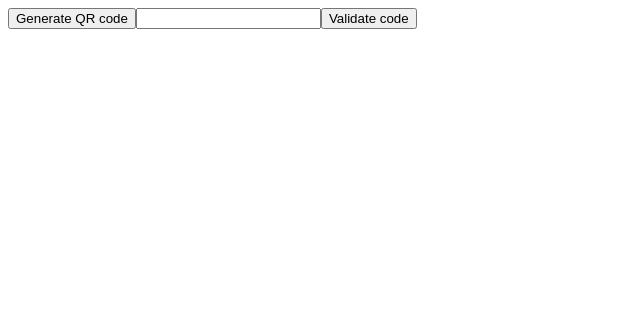
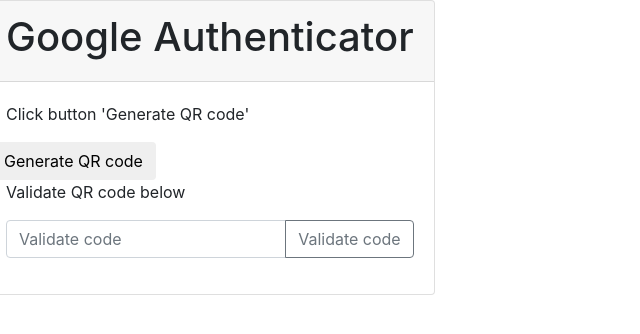
Before and after one commit to dedovich-s/google-authenticator-example, a React app in the folder ui/: page / in a window 1280 px wide. Shown: the whole page, without its empty margins (0-640 px from the left). Built offline with nearby package versions, Linux system fonts and the light colour scheme.

Commit message:
Some bootstrap styling added

```diff
--- a/ui/src/components/GoogleAuthenticator.js
+++ b/ui/src/components/GoogleAuthenticator.js
@@ -5,8 +5,11 @@
 
   state = {
     qrCodeUrl: null,
-    code: null
+    code: null,
+    validation: null
   };
+
+
 
   handleGenerateQrCode = () => {
     axios.get('http://localhost:8080/googleAuthenticator/getQrCodeUrl')
@@ -21,23 +24,69 @@
 
   handleValidateCode = () => {
     axios.post('http://localhost:8080/googleAuthenticator/validateCode/' + this.state.code)
-      .then(response => console.log(response.data));
+      .then(response => {
+        if (response.data === true) {
+          this.setState({validation: valid})
+        } else {
+          this.setState({validation: invalid})
+        }
+      });
   };
 
   render() {
     return (
-      <div>
-        <button onClick={this.handleGenerateQrCode}>Generate QR code</button>
-
-        <img src={this.state.qrCodeUrl}/>
-
-        <input maxLength={6} minLength={6} onChange={this.handleCodeInput}/>
-
-        <button onClick={this.handleValidateCode}>Validate code</button>
-
+      <div className={'row'}>
+        <div className={'col-xs-6'}>
+          <div className="card">
+            <div className="card-header">
+              <h1>Google Authenticator</h1>
+            </div>
+            <div className="card-body">
+              <p className="card-text">Click button 'Generate QR code'</p>
+              <div className='row'>
+                <button className={'btn btn-default'} onClick={this.handleGenerateQrCode}>Generate QR code</button>
+              </div>
+              <div className={'row'}>
+                <img src={this.state.qrCodeUrl}/>
+              </div>
+              <p className="card-text">Validate QR code below</p>
+              {this.state.validation}
+              <div className="input-group mb-3">
+                <input type="text"
+                       className="form-control"
+                       placeholder="Validate code"
+                       aria-label="Validate code"
+                       aria-describedby="button-addon2"
+                       maxLength={6}
+                       minLength={6}
+                       onChange={this.handleCodeInput}/>
+                <div className="input-group-append">
+                  <button
+                    className="btn btn-outline-secondary"
+                    type="button"
+                    id="button-addon2"
+                    onClick={this.handleValidateCode}>Validate code
+                  </button>
+                </div>
+              </div>
+            </div>
+          </div>
+        </div>
       </div>
     );
   }
 }
 
 export default GoogleAuthenticator;
+
+const invalid = (
+  <div className="alert alert-danger" role="alert">
+    Invalid!
+  </div>
+);
+
+const valid = (
+  <div className="alert alert-success" role="alert">
+    Valid!
+  </div>
+);
--- a/ui/src/index.html
+++ b/ui/src/index.html
@@ -5,6 +5,11 @@
     <meta charset="UTF-8">
     <meta name="viewport" content="width=device-width, initial-scale=1.0">
     <meta http-equiv="X-UA-Compatible" content="ie=edge">
+
+    <link rel="stylesheet" href="https://maxcdn.bootstrapcdn.com/bootstrap/4.0.0/css/bootstrap.min.css" integrity="sha384-Gn5384xqQ1aoWXA+058RXPxPg6fy4IWvTNh0E263XmFcJlSAwiGgFAW/dAiS6JXm" crossorigin="anonymous">
+    <script src="https://code.jquery.com/jquery-3.2.1.slim.min.js" integrity="sha384-KJ3o2DKtIkvYIK3UENzmM7KCkRr/rE9/Qpg6aAZGJwFDMVNA/GpGFF93hXpG5KkN" crossorigin="anonymous"></script>
+    <script src="https://cdnjs.cloudflare.com/ajax/libs/popper.js/1.12.9/umd/popper.min.js" integrity="sha384-ApNbgh9B+Y1QKtv3Rn7W3mgPxhU9K/ScQsAP7hUibX39j7fakFPskvXusvfa0b4Q" crossorigin="anonymous"></script>
+    <script src="https://maxcdn.bootstrapcdn.com/bootstrap/4.0.0/js/bootstrap.min.js" integrity="sha384-JZR6Spejh4U02d8jOt6vLEHfe/JQGiRRSQQxSfFWpi1MquVdAyjUar5+76PVCmYl" crossorigin="anonymous"></script>
 
     <title>Google Authenticator</title>
 </head>
```
